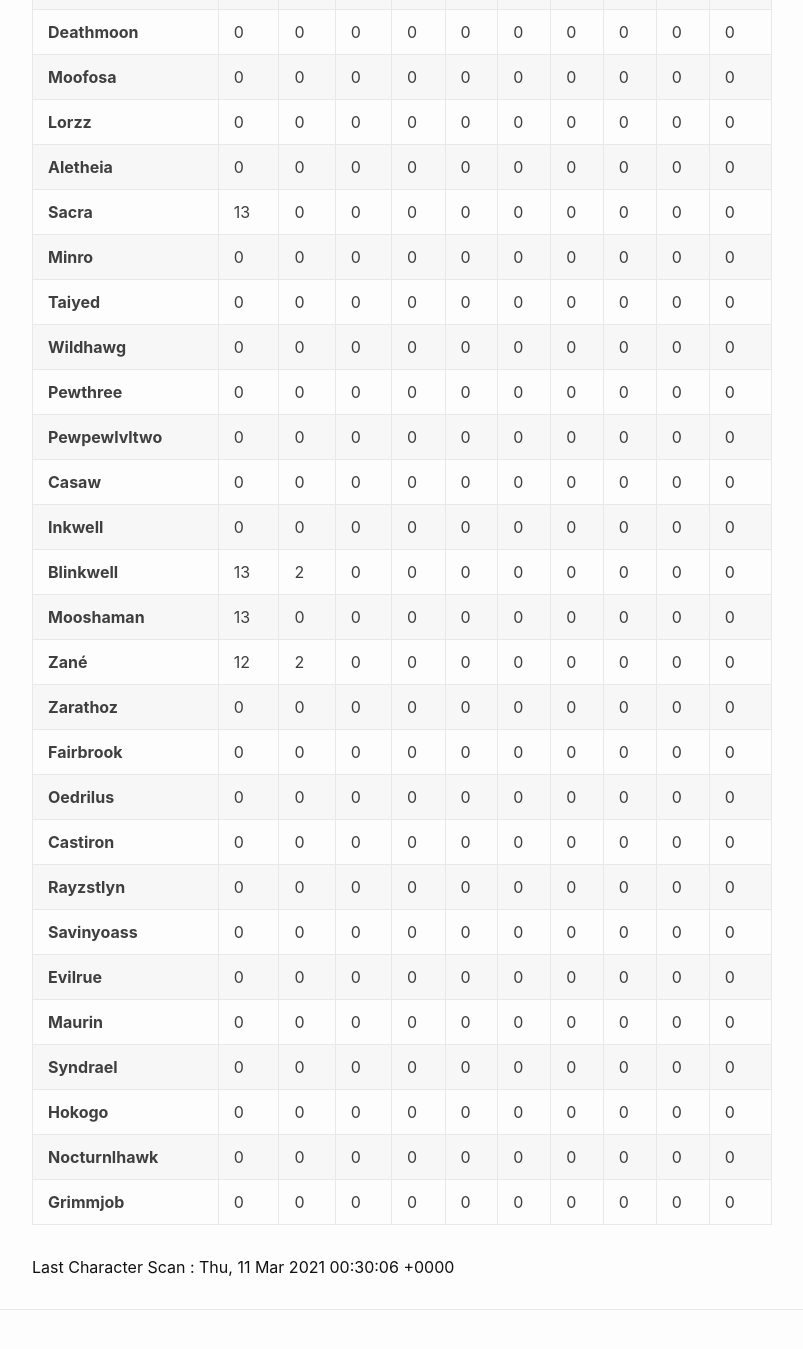
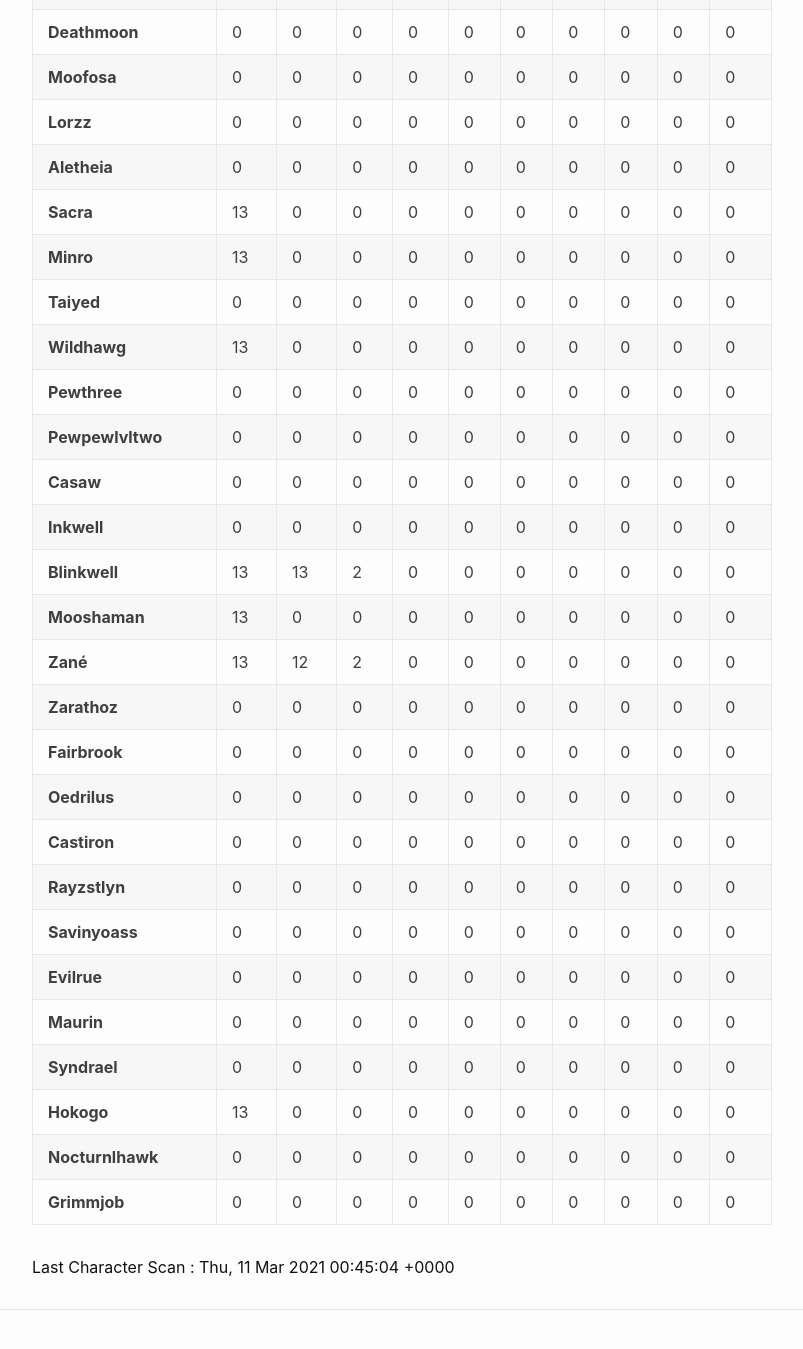
Before and after one commit to eldertribunal/keystonetracker, a Jekyll site: the page built from weekly.md, in a window 1280 px wide and 1400 px high, scrolled down 449 px. Shown: the top 1349 px of the window, without its empty margins (126-929 px from the left). Built offline with Jekyll 4.4.1, drawn with Linux system fonts in a browser that asks for light colours.

Commit message:
auto scan Thu Mar 11 00:45:49 UTC 2021

```diff
--- a/_data/characters.json
+++ b/_data/characters.json
@@ -609,7 +609,7 @@
       },
       {
         "name": "Plaguefall",
-        "level": 0,
+        "level": 13,
         "id": 379
       },
       {
--- a/_data/players.json
+++ b/_data/players.json
@@ -429,7 +429,7 @@
       },
       {
         "name": "Plaguefall",
-        "level": 0,
+        "level": 13,
         "id": 379
       },
       {
--- a/_data/scanned.json
+++ b/_data/scanned.json
@@ -1,3 +1,3 @@
 {
-  "timestamp": 1615422606
+  "timestamp": 1615423504
 }
--- a/_data/weekly.json
+++ b/_data/weekly.json
@@ -20,7 +20,7 @@
       13,
       11,
       11,
-      0,
+      11,
       0,
       0,
       0,
@@ -167,7 +167,7 @@
   {
     "name": "Minro",
     "dungeons": [
-      0,
+      13,
       0,
       0,
       0,
@@ -197,7 +197,7 @@
   {
     "name": "Wildhawg",
     "dungeons": [
-      0,
+      13,
       0,
       0,
       0,
@@ -273,8 +273,8 @@
     "name": "Blinkwell",
     "dungeons": [
       13,
+      13,
       2,
-      0,
       0,
       0,
       0,
@@ -302,9 +302,9 @@
   {
     "name": "Zan\u00e9",
     "dungeons": [
+      13,
       12,
       2,
-      0,
       0,
       0,
       0,
@@ -452,7 +452,7 @@
   {
     "name": "Hokogo",
     "dungeons": [
-      0,
+      13,
       0,
       0,
       0,
```
